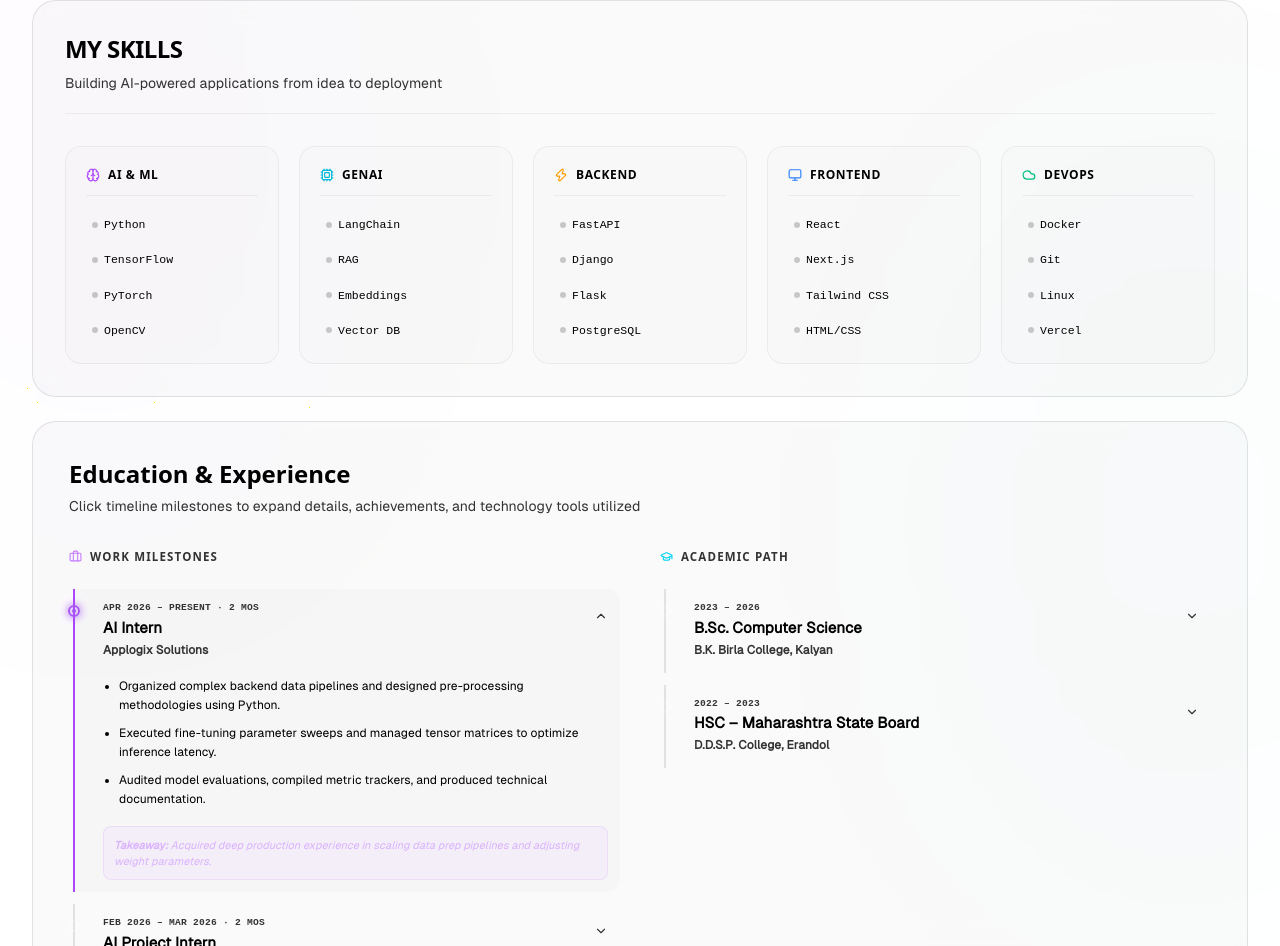
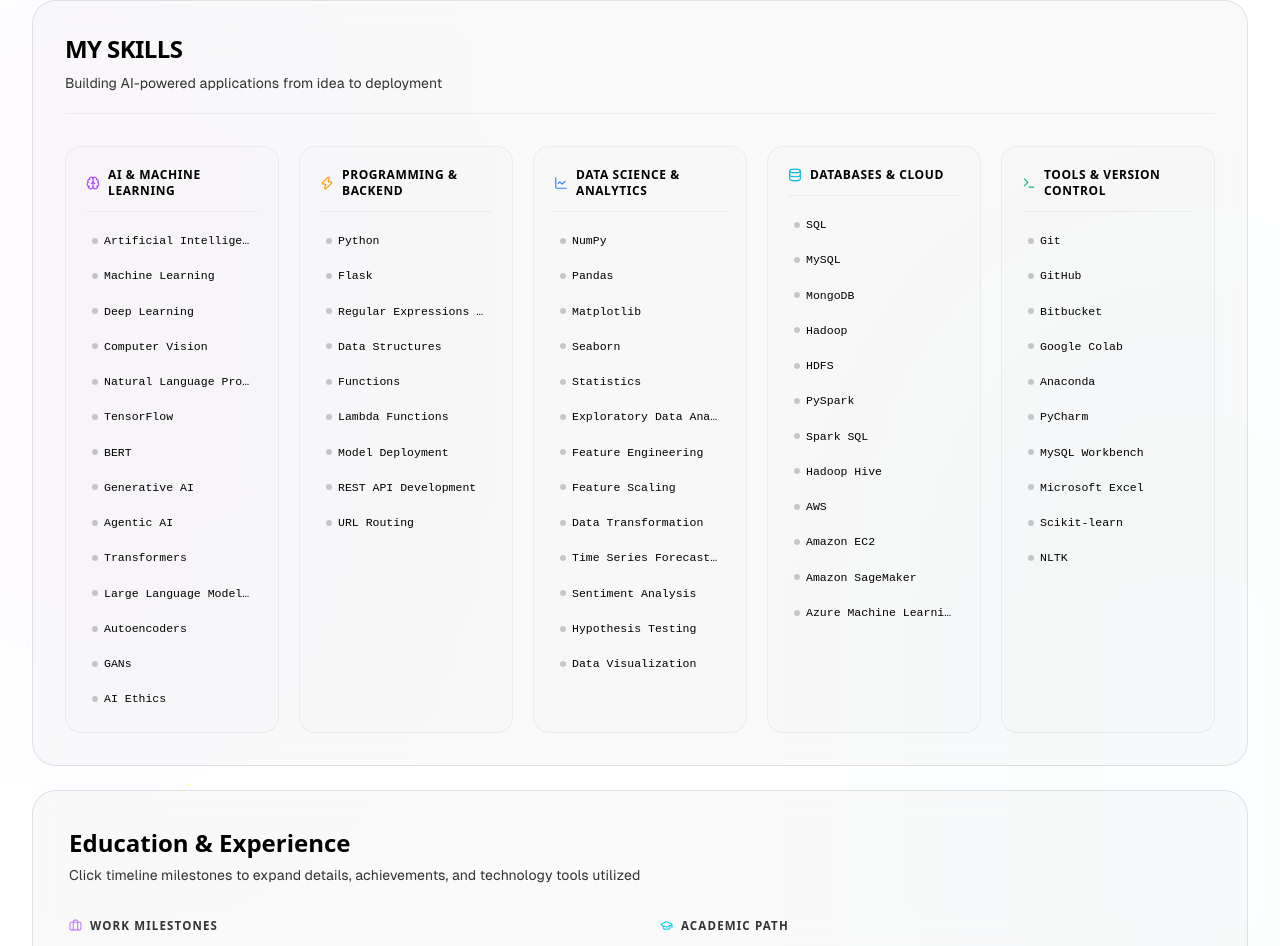
Before and after one commit to piyushlandge04/Portfolio.piyushlandge-, a React (Vite) app: page / in a window 1280 px wide. Shown: the part 1454-2400 px from the top of the page. Built offline with nearby package versions, Linux system fonts and the light colour scheme; no server answers; a web font is replaced by a local one.

Commit message:
Update Skills grid content to match complete list of user's skills

```diff
--- a/src/WebPages/About.jsx
+++ b/src/WebPages/About.jsx
@@ -1,7 +1,7 @@
 import { useState } from 'react';
 import {
   GraduationCap, Briefcase, ChevronDown, ChevronUp, MapPin,
-  Sparkles, Brain, Cpu, Zap, Monitor, Cloud
+  Sparkles, Brain, Zap, LineChart, Database, Terminal
 } from 'lucide-react';
 
 
@@ -175,29 +175,51 @@
             <div className="grid grid-cols-1 sm:grid-cols-2 md:grid-cols-3 lg:grid-cols-5 gap-5 relative z-10 w-full mt-2">
               {[
                 {
-                  title: 'AI & ML',
+                  title: 'AI & Machine Learning',
                   icon: <Brain size={14} className="text-purple-500" />,
-                  skills: ['Python', 'TensorFlow', 'PyTorch', 'OpenCV']
+                  skills: [
+                    'Artificial Intelligence', 'Machine Learning', 'Deep Learning',
+                    'Computer Vision', 'Natural Language Processing (NLP)', 'TensorFlow',
+                    'BERT', 'Generative AI', 'Agentic AI', 'Transformers',
+                    'Large Language Models (LLMs)', 'Autoencoders', 'GANs', 'AI Ethics'
+                  ]
                 },
                 {
-                  title: 'GenAI',
-                  icon: <Cpu size={14} className="text-cyan-500" />,
-                  skills: ['LangChain', 'RAG', 'Embeddings', 'Vector DB']
+                  title: 'Programming & Backend',
+                  icon: <Zap size={14} className="text-amber-500" />,
+                  skills: [
+                    'Python', 'Flask', 'Regular Expressions (Regex)',
+                    'Data Structures', 'Functions', 'Lambda Functions',
+                    'Model Deployment', 'REST API Development', 'URL Routing'
+                  ]
                 },
                 {
-                  title: 'Backend',
-                  icon: <Zap size={14} className="text-amber-500" />,
-                  skills: ['FastAPI', 'Django', 'Flask', 'PostgreSQL']
+                  title: 'Data Science & Analytics',
+                  icon: <LineChart size={14} className="text-blue-500" />,
+                  skills: [
+                    'NumPy', 'Pandas', 'Matplotlib', 'Seaborn',
+                    'Statistics', 'Exploratory Data Analysis (EDA)', 'Feature Engineering',
+                    'Feature Scaling', 'Data Transformation', 'Time Series Forecasting',
+                    'Sentiment Analysis', 'Hypothesis Testing', 'Data Visualization'
+                  ]
                 },
                 {
-                  title: 'Frontend',
-                  icon: <Monitor size={14} className="text-blue-500" />,
-                  skills: ['React', 'Next.js', 'Tailwind CSS', 'HTML/CSS']
+                  title: 'Databases & Cloud',
+                  icon: <Database size={14} className="text-cyan-500" />,
+                  skills: [
+                    'SQL', 'MySQL', 'MongoDB', 'Hadoop', 'HDFS',
+                    'PySpark', 'Spark SQL', 'Hadoop Hive', 'AWS',
+                    'Amazon EC2', 'Amazon SageMaker', 'Azure Machine Learning'
+                  ]
                 },
                 {
-                  title: 'DevOps',
-                  icon: <Cloud size={14} className="text-emerald-500" />,
-                  skills: ['Docker', 'Git', 'Linux', 'Vercel']
+                  title: 'Tools & Version Control',
+                  icon: <Terminal size={14} className="text-emerald-500" />,
+                  skills: [
+                    'Git', 'GitHub', 'Bitbucket', 'Google Colab',
+                    'Anaconda', 'PyCharm', 'MySQL Workbench', 'Microsoft Excel',
+                    'Scikit-learn', 'NLTK'
+                  ]
                 }
               ].map((category, idx) => (
                 <div
```
